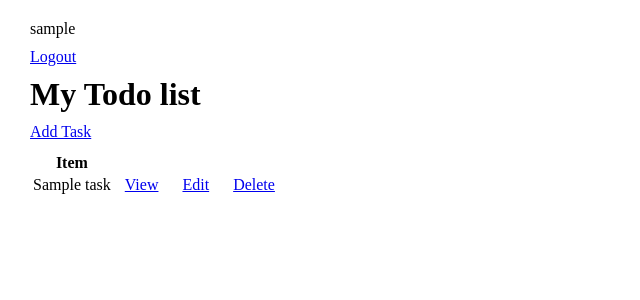
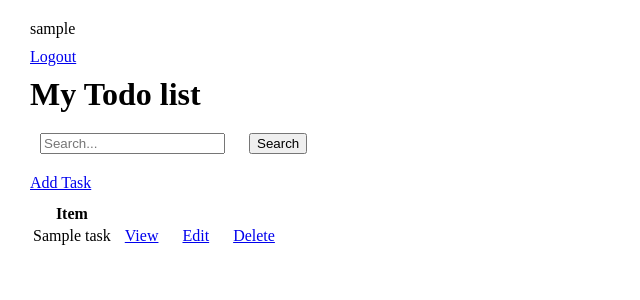
Before and after one commit to SadraTghvi/advanced_todo_list, a Django app: page / in a window 1280 px wide. Shown: the top 300 px of the page, without its empty margins (0-640 px from the left). Run offline with Django 3.2, Linux system fonts and the light colour scheme; a user stored in the database is signed in; tables that the repository leaves empty hold one stand-in row (values such as "Sample post").

Commit message:
added search input and debuggin stuff

```diff
--- a/templates/todo_list/task_list.html
+++ b/templates/todo_list/task_list.html
@@ -14,6 +14,12 @@
 
 
     <h1>My Todo list</h1>
+
+
+    <form method="GET" action="">
+        <input type="text" name="search" placeholder="Search...">
+        <input type="submit" value="Search">
+    </form>
 
     <a href="{% url 'task-create' %}">Add Task</a>
     <table>
--- a/todo_list/views.py
+++ b/todo_list/views.py
@@ -54,6 +54,12 @@ class TaskList(LoginRequiredMixin, ListView):
         context = super().get_context_data(**kwargs)
         context["tasks"] = context["tasks"].filter(user=self.request.user)
         context["count"] = context["tasks"].filter(complete=False).count()
+
+        search_input = self.request.GET.get("search") or ""
+        if search_input:
+            context["tasks"] = context["tasks"].filter(title__icontains=search_input)
+
+        context["search_input"] = search_input
         return context
 
 
@@ -69,6 +75,7 @@ class TaskCreate(LoginRequiredMixin, CreateView):
     success_url = reverse_lazy("tasks")
 
     def form_valid(self, form):
+        form.instance.user = self.request.user
         return super(TaskCreate,self).form_valid(form)
 
 
```
